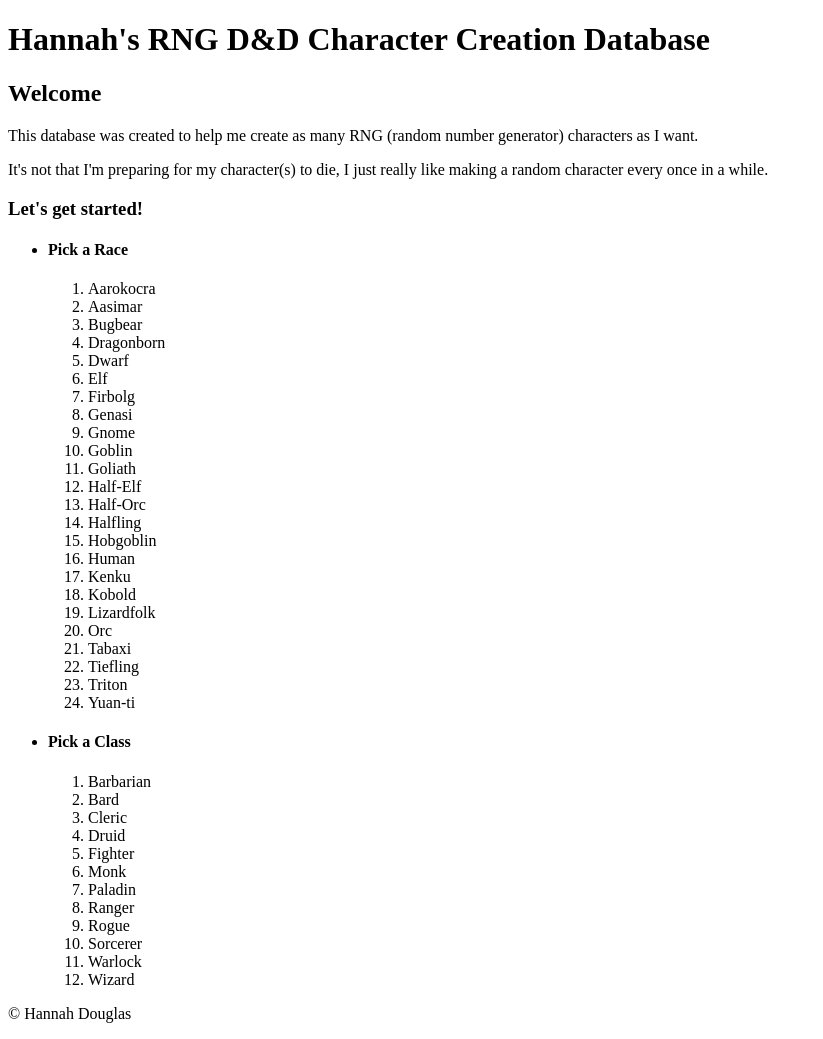
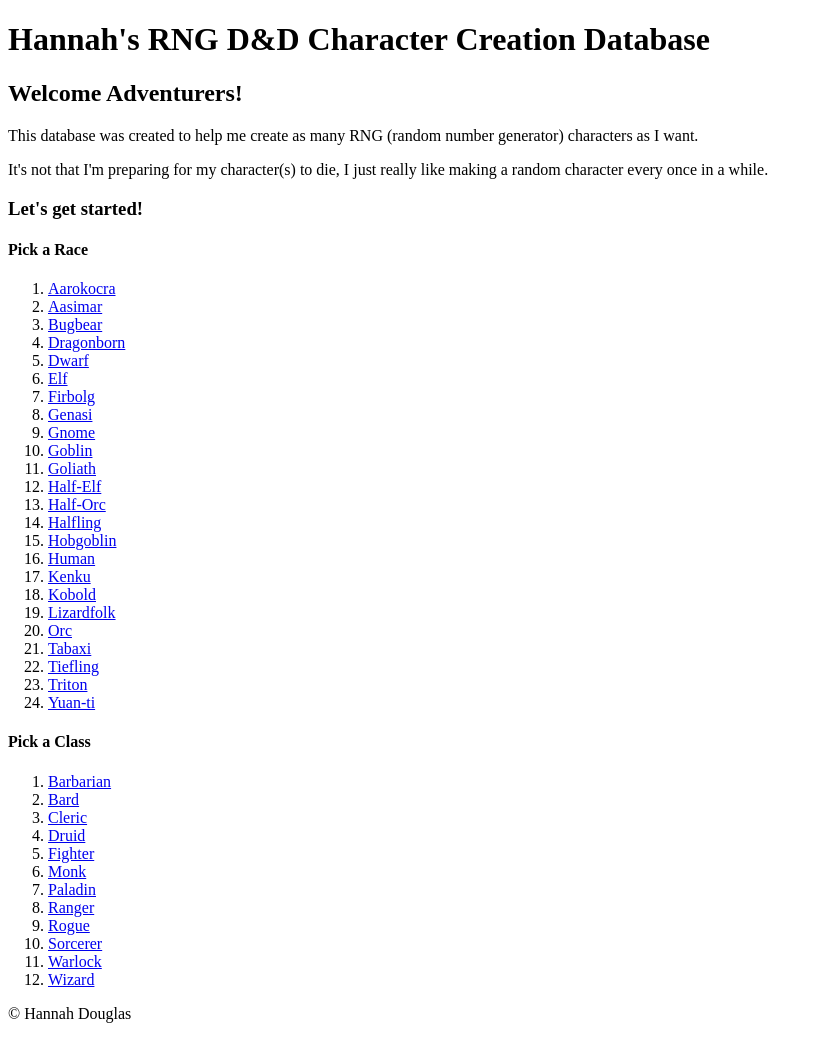
Before and after one commit to hldouglas/dnd-character-creation, a Jekyll site: the page built from index.html, in a window 1280 px wide. Shown: the whole page, without its empty margins (0-823 px from the left). Built offline with Jekyll 4.4.1, drawn with Linux system fonts in a browser that asks for light colours.

Commit message:
Added some styling

```diff
--- a/_layouts/default.html
+++ b/_layouts/default.html
@@ -6,17 +6,18 @@
   <meta name="viewport" content="width=device-width, initial-scale=1">
   <link href="{{site.baseurl}}/css/all.css" rel="stylesheet">
   <link href="{{site.baseurl}}/favicon.ico" rel="shortcut icon"/>
+  <link href="https://fonts.googleapis.com/css?family=Josefin+Slab|Maven+Pro" rel="stylesheet">
 </head>
 <body>
 
-  <header>
-    <h1>Hannah's RNG D&amp;D Character Creation Database</h1>
+  <header class="island">
+    <h1 class="push-0">Hannah's RNG D&amp;D Character Creation Database</h1>
   </header>
 
   {{content}}
 
-  <footer>
-    <p itemprop="author" class="pad-t milli gutter-1-2">© Hannah Douglas</p>
+  <footer class="island">
+    <p itemprop="author" class="push-0">© Hannah Douglas</p>
   </footer>
 
 </body>
--- a/index.html
+++ b/index.html
@@ -2,60 +2,54 @@
 layout: default
 ---
 
-<main>
+<main class="island">
 
-  <h2>Welcome</h2>
+  <h2>Welcome Adventurers!</h2>
   <p>This database was created to help me create as many RNG (random number generator) characters as I want.</p>
   <p>It's not that I'm preparing for my character(s) to die, I just really like making a random character every once in a while.</p>
 
   <h3>Let's get started!</h3>
-    <ul>
-      <li>
-        <h4>Pick a Race</h4>
-        <ol>
-          <li>Aarokocra</li>
-          <li>Aasimar</li>
-          <li>Bugbear</li>
-          <li>Dragonborn</li>
-          <li>Dwarf</li>
-          <li>Elf</li>
-          <li>Firbolg</li>
-          <li>Genasi</li>
-          <li>Gnome</li>
-          <li>Goblin</li>
-          <li>Goliath</li>
-          <li>Half-Elf</li>
-          <li>Half-Orc</li>
-          <li>Halfling</li>
-          <li>Hobgoblin</li>
-          <li>Human</li>
-          <li>Kenku</li>
-          <li>Kobold</li>
-          <li>Lizardfolk</li>
-          <li>Orc</li>
-          <li>Tabaxi</li>
-          <li>Tiefling</li>
-          <li>Triton</li>
-          <li>Yuan-ti</li>
-        </ol>
-      </li>
-      <li>
-        <h4>Pick a Class</h4>
-        <ol>
-          <li>Barbarian</li>
-          <li>Bard</li>
-          <li>Cleric</li>
-          <li>Druid</li>
-          <li>Fighter</li>
-          <li>Monk</li>
-          <li>Paladin</li>
-          <li>Ranger</li>
-          <li>Rogue</li>
-          <li>Sorcerer</li>
-          <li>Warlock</li>
-          <li>Wizard</li>
-        </ol>
-      </li>
-    </ul>
+      <h4 class="push-0">Pick a Race</h4>
+      <ol>
+        <li class="island-1-4"><a href="#">Aarokocra</a></li>
+        <li class="island-1-4"><a href="#">Aasimar</a></li>
+        <li class="island-1-4"><a href="#">Bugbear</a></li>
+        <li class="island-1-4"><a href="#">Dragonborn</a></li>
+        <li class="island-1-4"><a href="#">Dwarf</a></li>
+        <li class="island-1-4"><a href="#">Elf</a></li>
+        <li class="island-1-4"><a href="#">Firbolg</a></li>
+        <li class="island-1-4"><a href="#">Genasi</a></li>
+        <li class="island-1-4"><a href="#">Gnome</a></li>
+        <li class="island-1-4"><a href="#">Goblin</a></li>
+        <li class="island-1-4"><a href="#">Goliath</a></li>
+        <li class="island-1-4"><a href="#">Half-Elf</a></li>
+        <li class="island-1-4"><a href="#">Half-Orc</a></li>
+        <li class="island-1-4"><a href="#">Halfling</a></li>
+        <li class="island-1-4"><a href="#">Hobgoblin</a></li>
+        <li class="island-1-4"><a href="#">Human</a></li>
+        <li class="island-1-4"><a href="#">Kenku</a></li>
+        <li class="island-1-4"><a href="#">Kobold</a></li>
+        <li class="island-1-4"><a href="#">Lizardfolk</a></li>
+        <li class="island-1-4"><a href="#">Orc</a></li>
+        <li class="island-1-4"><a href="#">Tabaxi</a></li>
+        <li class="island-1-4"><a href="#">Tiefling</a></li>
+        <li class="island-1-4"><a href="#">Triton</a></li>
+        <li class="island-1-4"><a href="#">Yuan-ti</a></li>
+      </ol>
+      <h4 class="push-0">Pick a Class</h4>
+      <ol class="push-0">
+        <li class="island-1-4"><a href="#">Barbarian</a></li>
+        <li class="island-1-4"><a href="#">Bard</a></li>
+        <li class="island-1-4"><a href="#">Cleric</a></li>
+        <li class="island-1-4"><a href="#">Druid</a></li>
+        <li class="island-1-4"><a href="#">Fighter</a></li>
+        <li class="island-1-4"><a href="#">Monk</a></li>
+        <li class="island-1-4"><a href="#">Paladin</a></li>
+        <li class="island-1-4"><a href="#">Ranger</a></li>
+        <li class="island-1-4"><a href="#">Rogue</a></li>
+        <li class="island-1-4"><a href="#">Sorcerer</a></li>
+        <li class="island-1-4"><a href="#">Warlock</a></li>
+        <li class="island-1-4"><a href="#">Wizard</a></li>
+      </ol>
 
 </main>
```
Also changed, not shown: _includes/css/main.css (+32 -0 lines).
